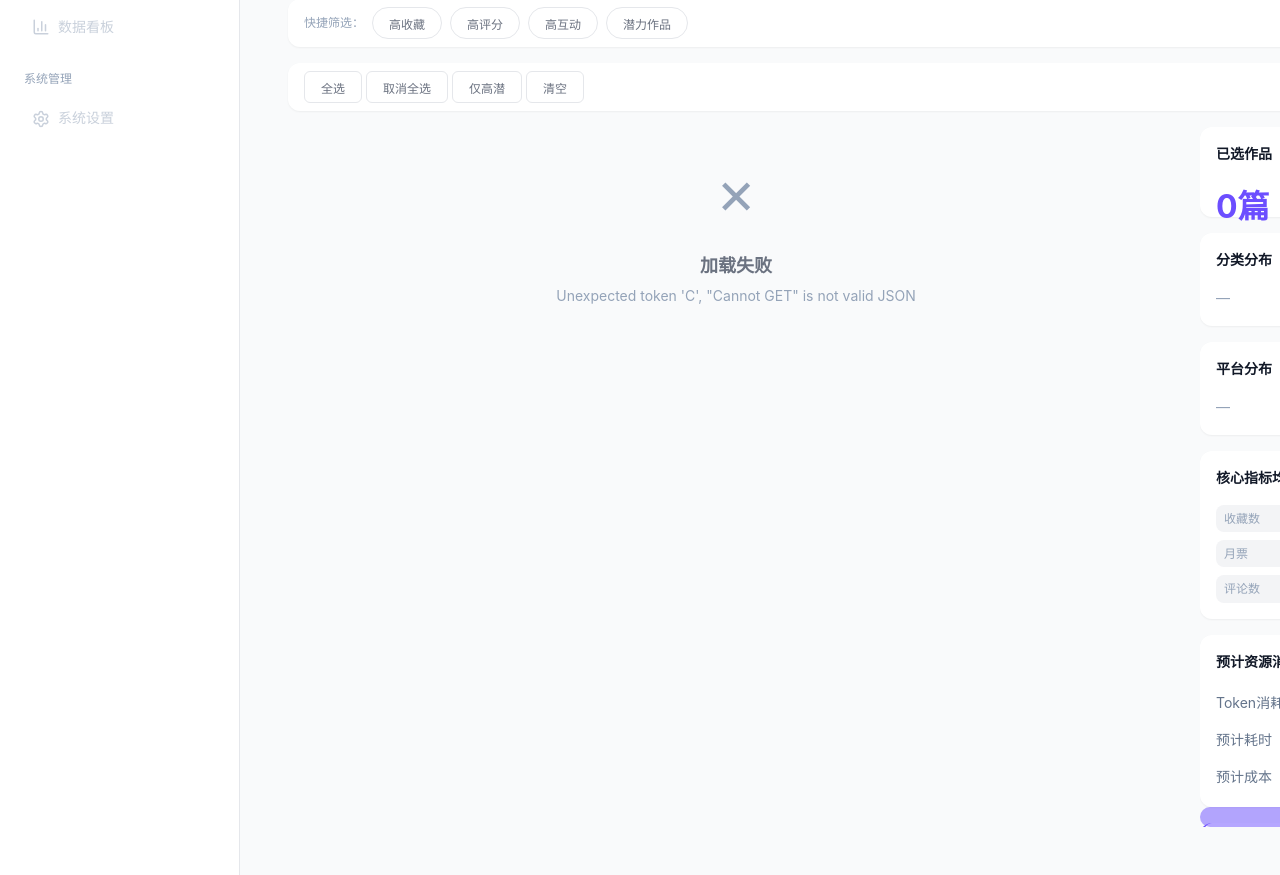
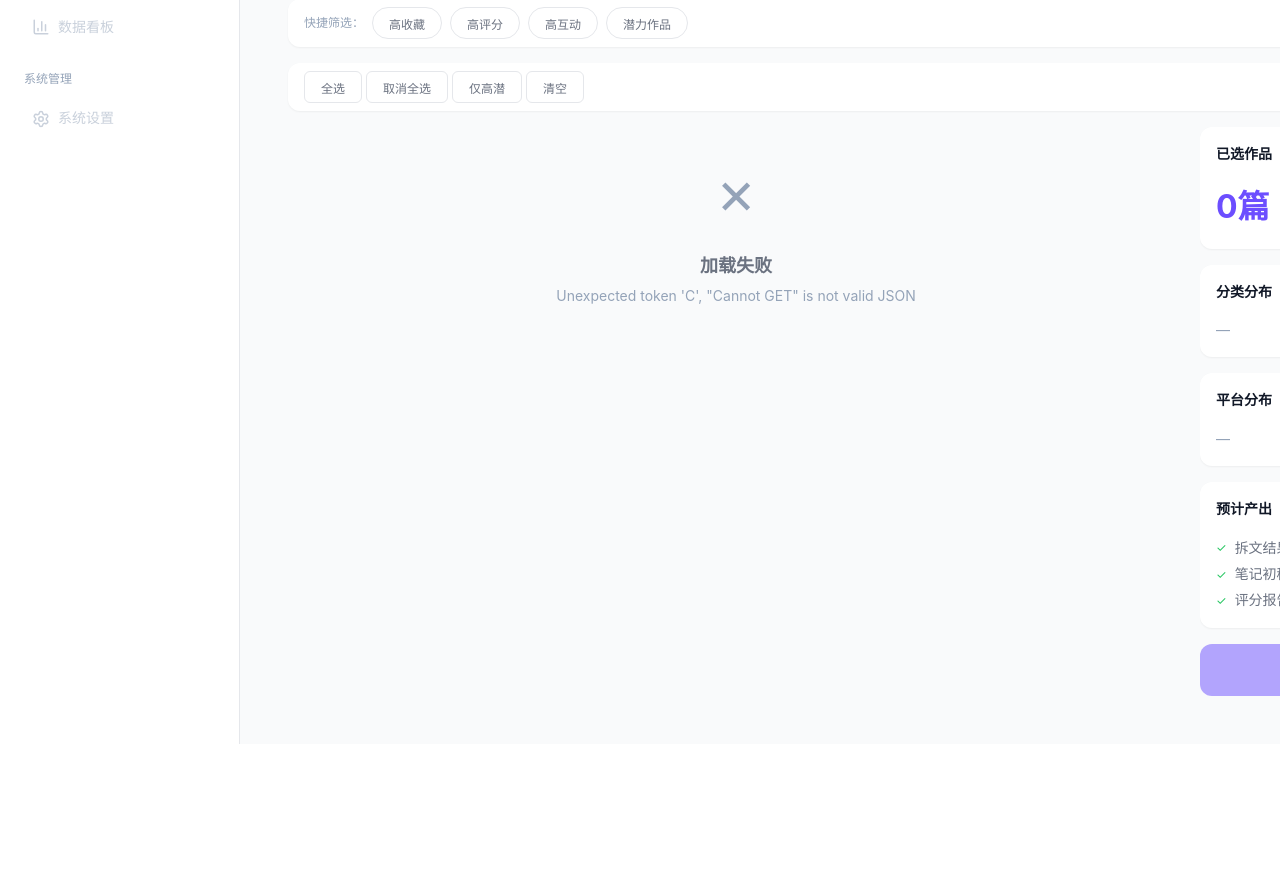
Before and after one commit to elsie-czy/outputter, a Flask app: template scripts/web/templates/topic_pool.html in a window 1280 px wide. Shown: the part 329-1204 px from the top of the page. After the commit the page ends 1073 px from the top, so only its background shows below. Run offline with Flask 3, Linux system fonts and the light colour scheme; the template is opened without the code that fills it, so the values that code supplies are empty; parts of the project's set-up code (start-up, migrations or seed data) failed here and were passed over.

Commit message:
fix: 隐藏非核心卡片保证提交按钮首屏可见

```diff
--- a/scripts/static/css/topic_pool.css
+++ b/scripts/static/css/topic_pool.css
@@ -6,6 +6,7 @@
   min-width: 1280px;
   margin: 0 auto;
   padding: var(--space-lg);
+  width: 100%;
 }
 
 /* ===== 顶部统计区 ===== */
@@ -491,6 +492,10 @@
   box-shadow: var(--shadow-sm);
 }
 
+.tp-sidebar-card--hidden {
+  display: none;
+}
+
 .tp-sidebar-card--selected {
   min-height: 90px;
 }
--- a/scripts/web/templates/topic_pool.html
+++ b/scripts/web/templates/topic_pool.html
@@ -150,7 +150,7 @@
       </div>
 
       <!-- 模块4: 核心指标均值 -->
-      <div class="tp-sidebar-card">
+      <div class="tp-sidebar-card tp-sidebar-card--hidden">
         <div class="tp-sidebar-card-title">核心指标均值</div>
         <div class="tp-metrics-grid">
           <div class="tp-metric-item">
@@ -181,7 +181,7 @@
       </div>
 
       <!-- 模块5: 预计资源消耗 -->
-      <div class="tp-sidebar-card">
+      <div class="tp-sidebar-card tp-sidebar-card--hidden">
         <div class="tp-sidebar-card-title">预计资源消耗</div>
         <div class="tp-resource-list">
           <div class="tp-resource-item">
@@ -200,7 +200,7 @@
       </div>
 
       <!-- 模块5.5: 推荐理由 -->
-      <div class="tp-sidebar-card tp-sidebar-card--recommend">
+      <div class="tp-sidebar-card tp-sidebar-card--recommend tp-sidebar-card--hidden">
         <div class="tp-sidebar-card-title">推荐理由</div>
         <div id="tpRecommendReasons" class="tp-recommend-list">
           <span class="text-muted">请先选择作品</span>
```
